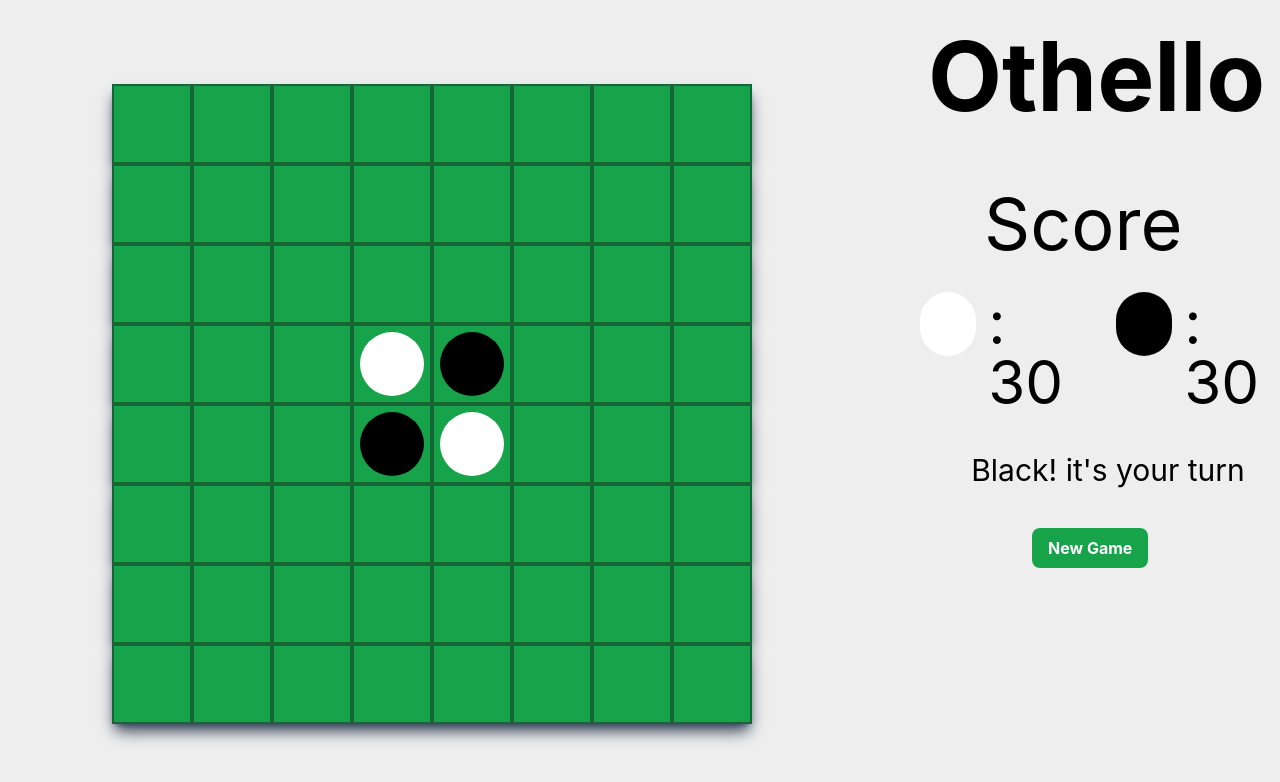
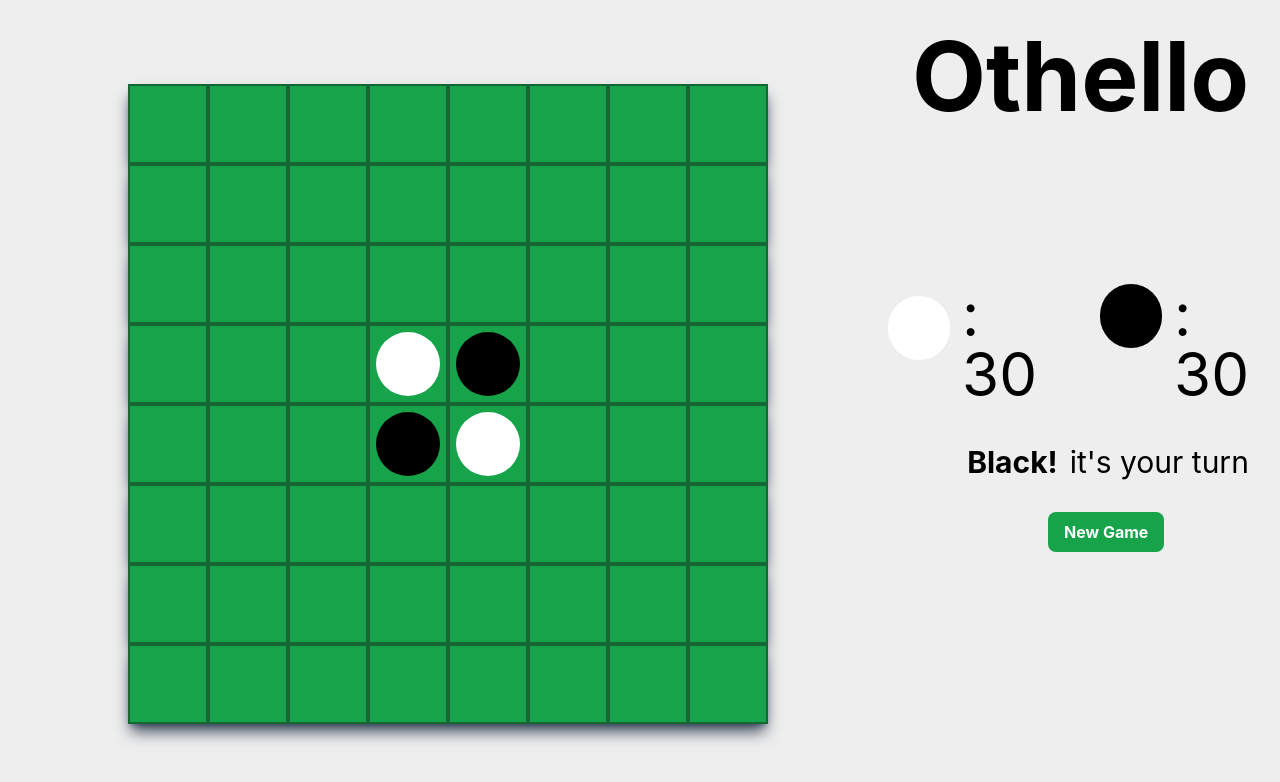
Before and after one commit to AngelaPatarroyo/othello-proyecto, a React (Create React App) app: page / in a window 1280 px wide. Shown: the top 782 px of the page. Built offline with nearby package versions, Linux system fonts and the light colour scheme.

Commit message:
score removed

```diff
--- a/src/components/Board.jsx
+++ b/src/components/Board.jsx
@@ -105,7 +105,7 @@
 
   return (
 
-    <div className="flex gap-x- my-7 ml-28">
+    <div className="flex gap-x- my-7 ml-32">
       {/* <div className=" mt-14 ml-28 shadow-xl shadow-slate-500">
         <p className="text-3xl font-bold px-3 mt-14 ">1</p>
         <p className="text-3xl font-bold px-3 mt-12">2</p>
--- a/src/components/ScoreBoard.jsx
+++ b/src/components/ScoreBoard.jsx
@@ -12,25 +12,24 @@
             [0, 0, 0, 0, 0, 0, 0, 0],
         ]);
         setTurn(true);
-        setWhiteCount(32);
-        setBlackCount(32);
+        setWhiteCount(30);
+        setBlackCount(30);
     };
 
     return (
         <div>
-        <p className="text-8xl font-bold ml-44">Othello</p>
-            <div className="ml-14 mt-16 rounded-3xl inset-10 -inset-y-36">
-                <div className="ml-44 text-7xl">Score</div>
-                <div className="flex ml-28">
-                <div className="bg-white h-16 w-16 rounded-full mr-3 mt-8"></div>
+        <p className="text-8xl font-bold ml-36">Othello</p>
+            <div className="ml-14 mt-32 rounded-3xl inset-10 -inset-y-36">
+                <div className="flex ml-16">
+                <div className="bg-white h-16 w-16 rounded-full mr-3 mt-11"></div>
                 <div className="flex text-6xl justify-center mt-8"> :  {whiteCount} </div>
                 <div className=" ml-8 bg-black h-16 w-16 rounded-full mr-3 mt-8"></div>
                 <div className="flex text-6xl justify-center mt-8">: {blackCount}</div>
                 </div>
-                <div className="flex justify-center text-3xl mt-10 ml-32"> {turn === false ? 'White!' : 'Black!'} it's your turn</div>
+                <div className="flex justify-center text-3xl mt-10 ml-28"> <b className="mr-3">{turn === false ? 'White! ' : 'Black! '} </b>  it's your turn</div>
                 <button
                     onClick={resetGame}
-                    className="ml-56 mb-8 mt-10 bg-green-600 text-white font-bold rounded-lg py-2 px-4
+                    className="ml-56 mb-8 mt-8 bg-green-600 text-white font-bold rounded-lg py-2 px-4
                     hover:bg-green-700 focus:outline-none focus:ring-2
                     focus:ring-green-600 focus:ring-opacity-50"
                 >
```
